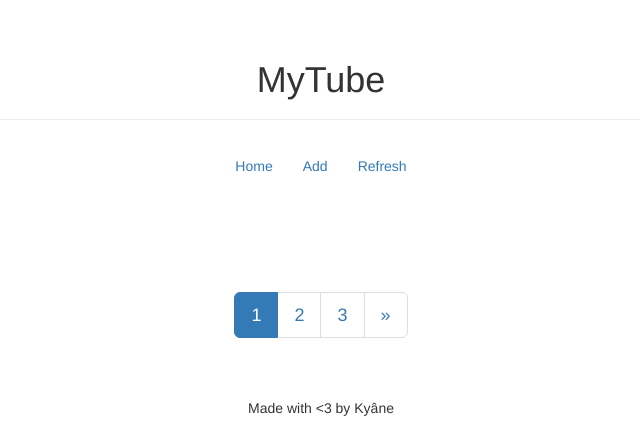
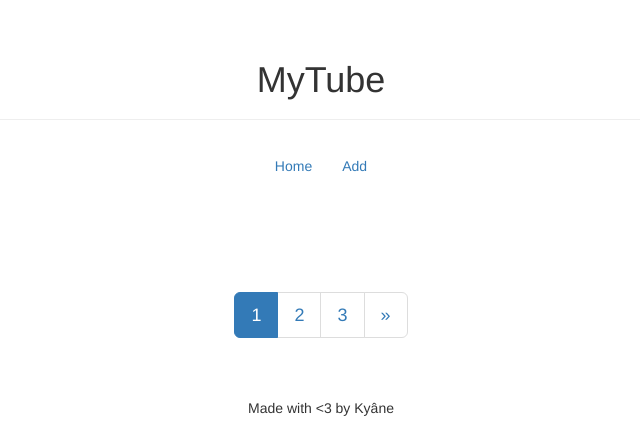
Before and after one commit to pichouk/mytube, a Django app: page / in a window 1280 px wide. Shown: the top 431 px of the page, without its empty margins (319-959 px from the left). Run offline with Django 3.2, Linux system fonts and the light colour scheme; data that the repository does not hold is empty; some libraries are stand-ins or nearby versions.

Commit message:
Remove refresh button

```diff
--- a/templates/base.html
+++ b/templates/base.html
@@ -22,7 +22,7 @@
       <ul class="nav navbar-nav">
         <li> <a href="/">Home</a> </li>
         <li> <a href="/add">Add</a> </li>
-        <li> <a href="/refresh">Refresh</a></li>
+        <!-- <li> <a href="/refresh">Refresh</a></li> -->
       </ul>
     </div>
   </nav>
```
